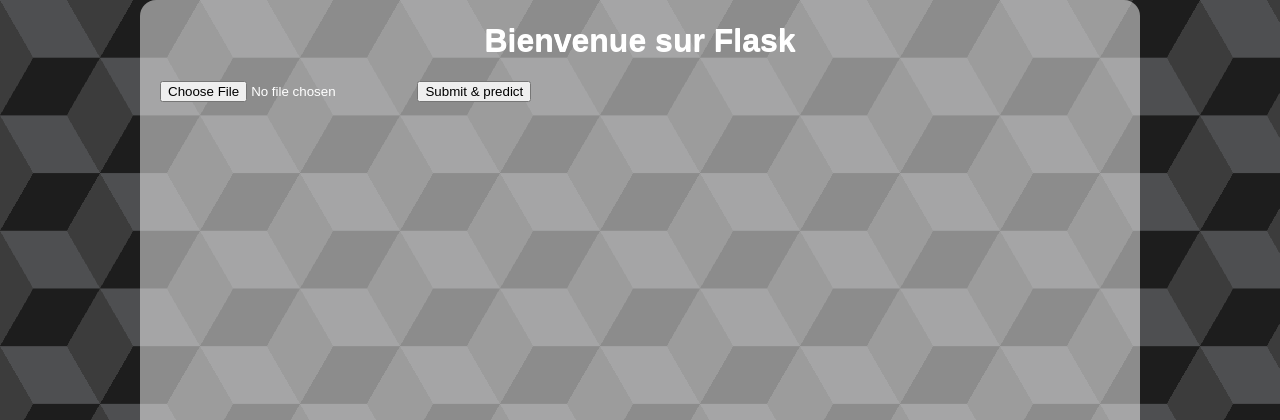
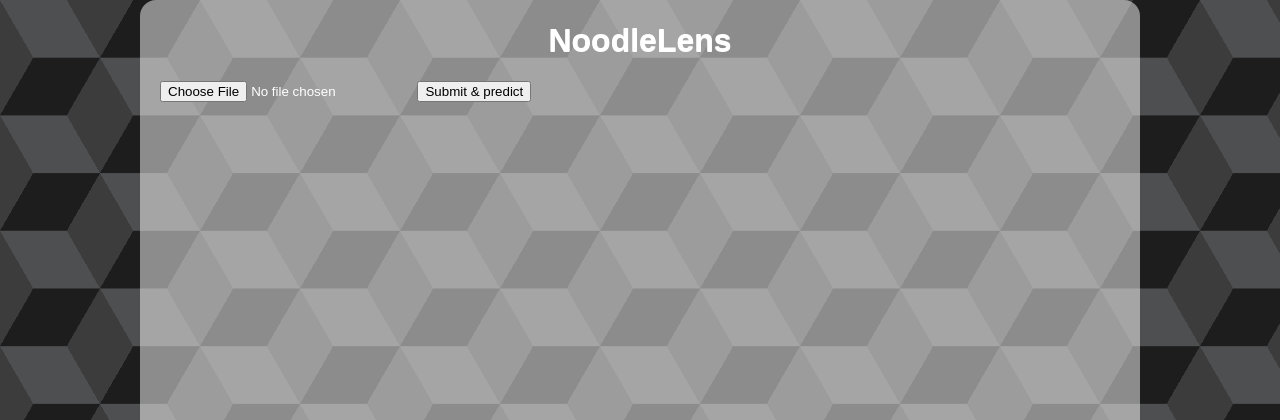
Before and after one commit to Da-Spaghetti-Student/NoodleLens, a Flask app: page / in a window 1280 px wide. Shown: the top 420 px of the page. Run offline with Flask 3, Linux system fonts and the light colour scheme.

Commit message:
Update index.html

```diff
--- a/Flask/templates/index.html
+++ b/Flask/templates/index.html
@@ -9,7 +9,7 @@
     <script src="{{ url_for('static', filename='upload.js') }}"></script>
 </head>
 <body>
-    <h1>Bienvenue sur Flask</h1>
+    <h1>NoodleLens</h1>
 
     <form action="http://127.0.0.1:5000/uploader" method="POST" enctype="multipart/form-data">
         <input type='file' name='file' onchange="readURL(this);" required/>
```
